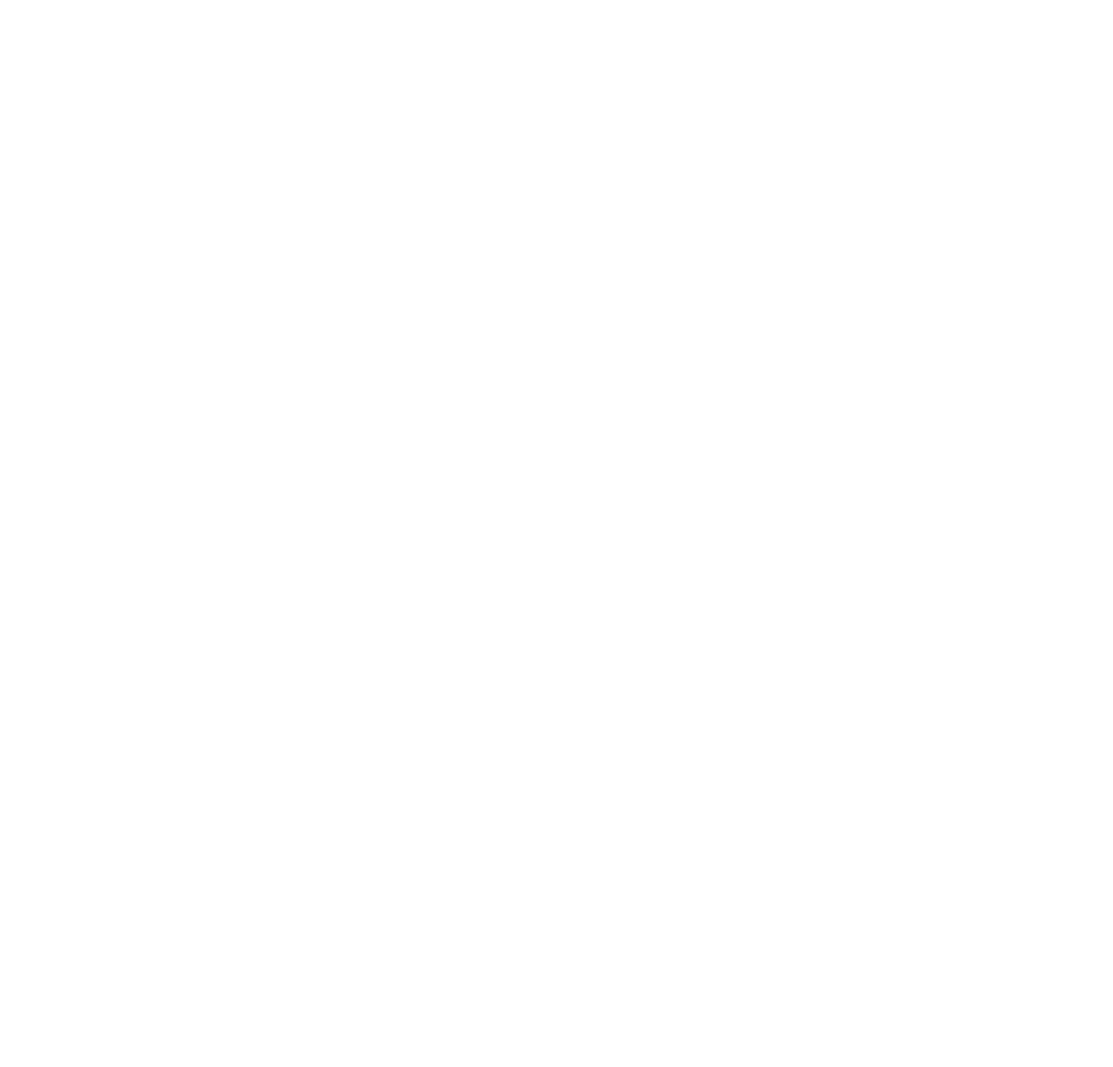
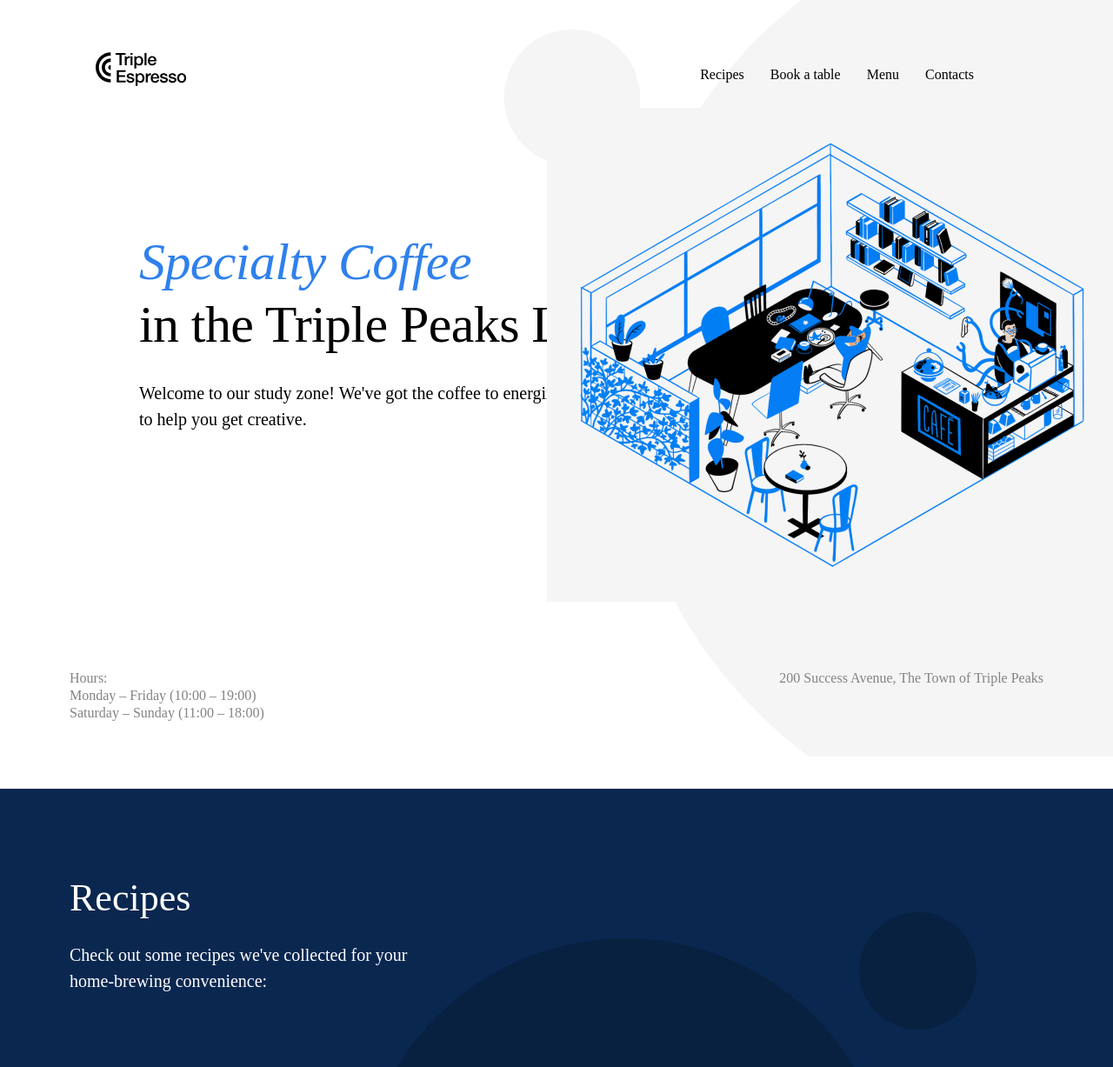
Before and after one commit to zxaacc/se_project_coffeeshop, a plain HTML site: page index.html in a window 1280 px wide. Shown: the top 1227 px of the page at 87% size. Before the commit the page ends 800 px from the top, so only its background shows below. Drawn offline with Linux system fonts and the light colour scheme.

Commit message:
Mew update for my project

```diff
--- a/index.html
+++ b/index.html
@@ -23,15 +23,85 @@
 
 <body>
  <div class="page">
-   <header class="header"></header>
-    <main class="content">
-      <section class="recipies"></section>
-      <section class="reservation"></section>
-      <section class="menu"></section>
-      <section class="about"></section>
+   <header class="header">
+
+    <nav class="nav">
+
+      <img
+    class="logo"
+    src="./images/logo_coffeeshop_dark.svg"
+    alt="Coffee shop logo">
+
+    <ul class="nav__links">
+        <li>
+          <a class="nav__link" href="#recipes-page">Recipes</a>
+        </li>
+
+        <li>
+          <a class="nav__link" href="#reservation-page">Book a table</a>
+        </li>
+
+        <li>
+          <a class="nav__link" href="#menu-page">Menu</a>
+        </li>
+
+        <li>
+          <a class="nav__link" href="#contacts-page">Contacts</a>
+        </li>
+      </ul>
+    </nav>
+
+    <h1 class="header__title">
+      <span class="header__span-accent">Specialty Coffee</span> in the Triple Peaks Library
+    </h1>
+     <p class="header__description">Welcome to our study zone! We've got the coffee to energize you and the cozy vibes to help you get creative.</p>
+
+     <img class="header__image"
+     src="images/inside_coffee_shop.png"
+     alt="Inside a coffee shop.">
+
+     <div class="header__footer">
+      <div>
+       <p class="header__paragraph">Hours:</p>
+       <p class="header__paragraph">Monday – Friday (10:00 – 19:00)</p>
+       <p class="header__paragraph">Saturday – Sunday (11:00 – 18:00)</p>
+      </div>
+       <p class="header__paragraph">200 Success Avenue, The Town of Triple Peaks</p>
+     </div>
+  </header>
+
+
+   <main class="content">
+      <section class="recipes" id="recipes-page">
+        <h2 class="recipes__title">Recipes</h2>
+        <p class="recipes__subtitle">Check out some recipes we've collected for your home-brewing convenience:
+        </p>
+
+        <div class="recipes__videos">
+          <div>
+            <iframe
+             class="recipes__iframe"
+             src="https://www.youtube.com/embed/j6VlT_jUVPc?si=ksJIm1iyzsjMLqsH" title="YouTube video player" frameborder="0" allow="accelerometer; autoplay; clipboard-write; encrypted-media; gyroscope; picture-in-picture; web-share" allowfullscreen></iframe>
+            </iframe>
+           <p class="recipes__video-caption"><span>Aeropress recipe</span> ~5 min</p>
+          </div>
+
+          <div>
+           <iframe
+             class="recipes__iframe" src="https://www.youtube.com/embed/st571DYYTR8?si=3zNHPhXEF9z1Ayex" title="YouTube video player" frameborder="0" allow="accelerometer; autoplay; clipboard-write; encrypted-media; gyroscope; picture-in-picture; web-share" allowfullscreen></iframe>
+             </iframe>
+           <p class="recipes__video-caption"><span>French press recipe</span> ~15 min
+          </p>
+         </div>
+        </div>
+
+      </section>
+      <section class="reservation" id="reservation-page"></section>
+      <section class="menu" id="menu-page"></section>
+      <section class="about" id="about-page"></section>
     </main>
 
-   <footer class="footer"></footer>
+   <footer class="footer" id="contacts-page"></footer>
 
  </div>
 </body>
--- a/pages/index.css
+++ b/pages/index.css
@@ -1,8 +1,169 @@
-.page{
+.page {
     min-width: 1100px;
     max-width: 1600px;
     margin: 0 auto;
-    font-family: Inter, Arial, sans-serif;
+    font-family: "Inter, Arial, sans-serif";
+    font-size: 16px;
+    line-height: 20px;
+
+}
+
+
+.header {
+padding: 30px 80px 40px;
+min-height: 720px;
+max-height: 800px;
+height: 100vh;
+display: flex;
+flex-direction: column;
+background-image: url("/images/background_header.svg");
+background-color: #fff;
+background-size: cover;
+background-repeat: no-repeat;
+
+
+}
+
+.nav {
+display: flex;
+justify-content: space-between ;
+}
+
+.logo {
+position: relative;
+top: 30px;
+left: 30px;
+max-width: 105px;
+max-height: 39px;
+}
+
+.nav__links {
+    display: flex;
+    column-gap: 30px;
+    list-style-type: none;
+    position: relative;
+    top: 30px;
+    right: 80px;
+}
+
+.nav__link {
+    color: #000;
+    text-decoration: none;
+    font-family: "Inter Arial sans-serif";
+    font-style: normal;
+    font-weight: 500;
     font-size: 16px;
     line-height: 20px;
 }
+
+.header__image {
+ z-index: 1;
+ position: absolute;
+ max-width: 646px;
+ max-height: 568px;
+ top: 124px;
+ right: 5px;
+}
+
+.header__title {
+    max-width: 729px;
+    margin: 183px 0 0;
+    font-family: "Inter Arial sans-serif";
+    font-style: normal;
+    font-weight: 500;
+    font-size: 60px;
+    line-height: 72px;
+    letter-spacing: -0.6px;
+    position: relative;
+    left: 80px;
+}
+
+
+.header__span-accent {
+    display: block;
+    font-family: "Notoro Serif, Times New Roman, serif family";
+    font-style: italic;
+    font-weight: normal;
+    font-size: 60px;
+    line-height: 72px;
+    color: #2F80ED;
+}
+
+.header__description {
+    margin: 28px 0 0;
+    max-width: 683px;
+    font-family: "Notoro Serif, Times New Roman, serif family";
+    font-style: normal;
+    font-weight: normal;
+    font-size: 20px;
+    line-height: 30px;
+    position: relative;
+    left: 80px;
+}
+
+.header__footer {
+   display: flex;
+   justify-content: space-between;
+   margin-top: auto;
+}
+
+.header__paragraph {
+   margin: 0;
+   font-family: "Inter Arial sans-serif";
+   font-style: normal;
+   font-weight: 500;
+   font-size: 16px;
+   line-height: 20px;
+   color: #838383;
+}
+
+.recipes {
+    background-color: #0a2750;
+    background-image: url(/images/background_recipes.svg);
+    background-repeat: no-repeat;
+    position: center;
+    size: cover;
+}
+
+.recipes__title {
+color: #fff;
+max-width: 580px;
+padding: 100px 80px 24px;
+margin-bottom: 0;
+font-family: "Inter Arial sans-serif";
+font-weight: 500;
+font-size: 44px;
+line-height: 52px;
+}
+
+.recipes__subtitle {
+color: #fff;
+max-width: 438px;
+padding: 0 80px 80px;
+margin-top: 0;
+font-family: "Notoro Serif, Times New Roman, serif family";
+font-size: 20px;
+line-height: 30px;
+}
+
+.recipes__videos {
+display: flex;
+gap: 40px;
+justify-content: center;
+}
+
+.recipes__iframe {
+width: 480px;
+height: 273px;
+}
+
+.recipes__video-caption {
+color: #fff;
+margin: 24px 0 215px;
+display: flex;
+justify-content: space-between;
+font-family: "Inter Arial sans-serif";
+font-weight: 500;
+font-size: 20px;
+line-height: 30px;
+}
```
